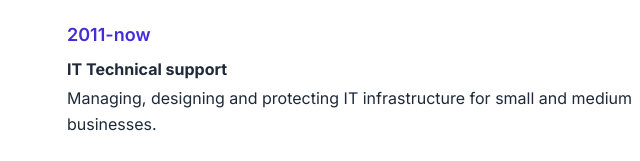
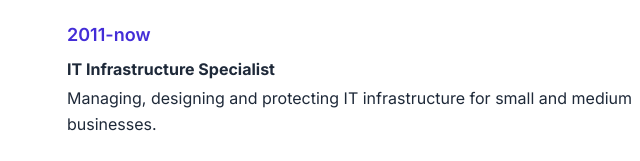
Before and after one commit to MayMeow/cv, an Eleventy site: page src/index.njk in a window 1280 px wide. Shown: the part 1132-1293 px from the top of the page, 433-1073 px from the left. Built offline with nearby package versions, Linux system fonts and the light colour scheme; Eleventy itself is replaced by a stand-in of ours; files that its build step writes are made by us from their sources.

Commit message:
Update 2011-now-it-support.md

```diff
--- a/src/work/2011-now-it-support.md
+++ b/src/work/2011-now-it-support.md
@@ -1,6 +1,6 @@
 ---
 years: "2011-now"
-role: "IT Technical support"
+role: "IT Infrastructure Specialist"
 organization: ""
 description: "Managing, designing and protecting IT infrastructure for small and medium businesses."
 order: 3
```
